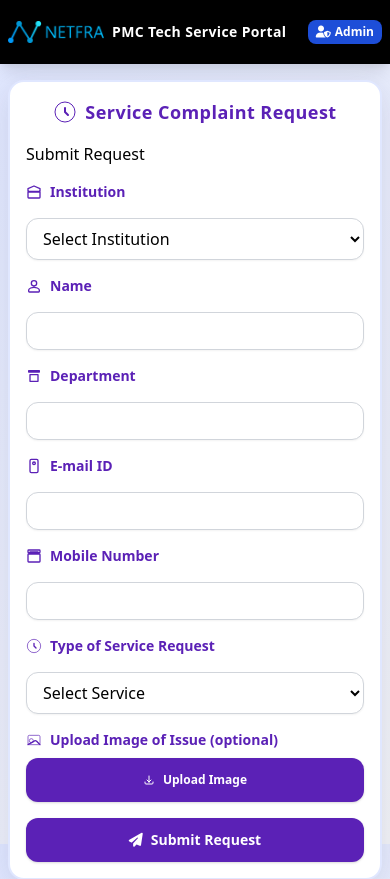
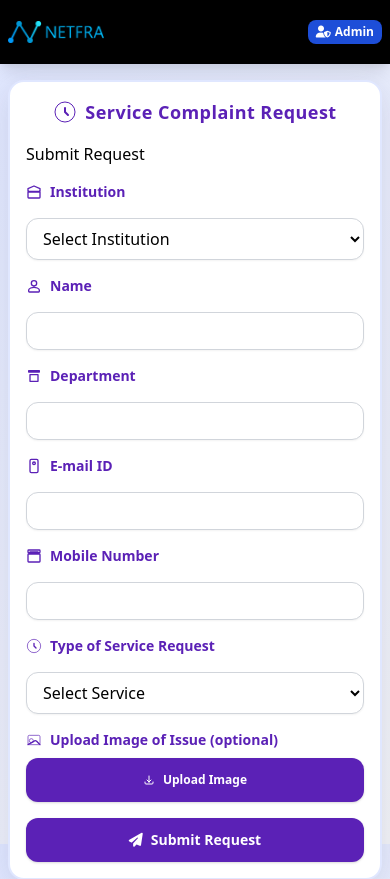
Before and after one commit to itinfra635117-source/itinfra, a Flask app: page /form in a window 390 px wide. Shown: the top 879 px of the page. Run offline with Flask 3, Linux system fonts and the light colour scheme.

Commit message:
Update form.html

```diff
--- a/templates/form.html
+++ b/templates/form.html
@@ -90,7 +90,7 @@
                     <div class="flex items-center justify-center h-10 w-24 xs:h-12 xs:w-28 sm:h-14 sm:w-32 md:h-16 md:w-40 lg:h-20 lg:w-52 xl:h-24 xl:w-64 2xl:h-28 2xl:w-72 transition-all duration-200">
                         <img src="{{ url_for('img', filename='netfra.png') }}" alt="PMC Logo" class="object-contain h-full w-full max-h-12 max-w-[160px] xs:max-h-14 xs:max-w-[180px] sm:max-h-16 sm:max-w-[200px] md:max-h-20 md:max-w-[240px] lg:max-h-24 lg:max-w-[280px] xl:max-h-28 xl:max-w-[320px] 2xl:max-h-32 2xl:max-w-[360px]" />
                     </div>
-                    <span class="font-bold text-sm sm:text-lg lg:text-xl xl:text-2xl text-white tracking-wide hidden xs:block">PMC Tech Service Portal</span>
+                    <span class="font-bold text-sm sm:text-lg lg:text-xl xl:text-2xl text-white tracking-wide hidden xs:block"></span>
                     <span class="font-bold text-sm text-white tracking-wide xs:hidden"></span>
                 </div>
                 <div class="flex items-center space-x-2 sm:space-x-4">
```
